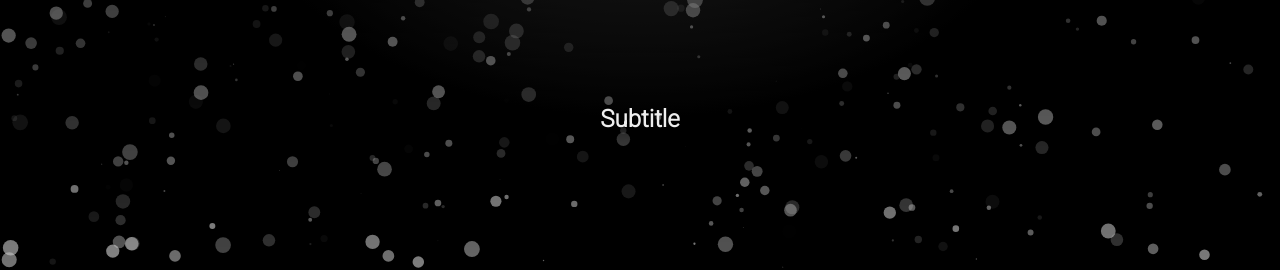
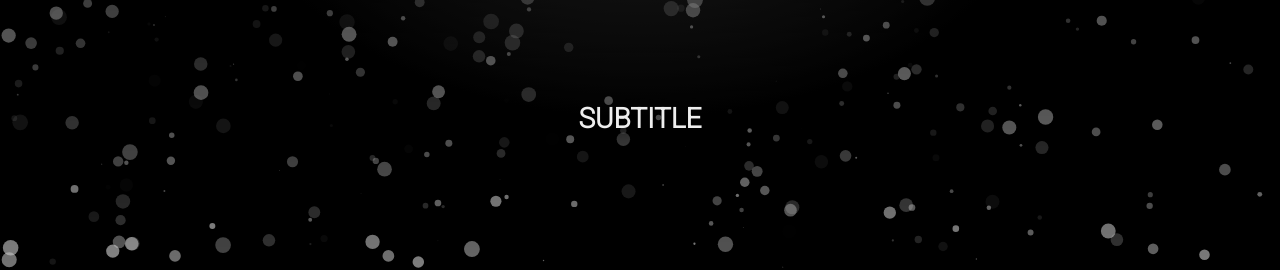
Before and after one commit to spreston4/particles, a plain HTML site: page index.html in a window 1280 px wide. Shown: the part 532-802 px from the top of the page. Drawn offline with nearby package versions, Linux system fonts and the light colour scheme.

Commit message:
Title subtitle styled.

```diff
--- a/index.html
+++ b/index.html
@@ -36,9 +36,9 @@
             <h1>
                 BIG TITLE
             </h1>
-            <h2>
-                Subtitle
-            </h2>
+            <p>
+                SUBTITLE
+            </p>
         </div>
 
         <!-- Content section template -->
--- a/style.css
+++ b/style.css
@@ -7,31 +7,25 @@
 
 body {
     margin: 0;
-
     background-color: #202020;
     background-image: radial-gradient(#797979 2%, #363636 10%, #202020 15%, black 45%);
     background-repeat: no-repeat;
     background-size: auto;
     background-attachment: fixed;
     background-position: 50% 50%;
-
     color: #EEEEEE;
 }
 
 canvas {
     display: block;
-    /* vertical-align: bottom; */
     position: fixed;
     z-index: -1;
 }
 
 #particles-js {
     position: relative;
-
     width: 100%;
     height: 100%;
-
-
 }
 
 
@@ -39,17 +33,13 @@ canvas {
 header {
     width: 100%;
     height: 100px;
-
     position:absolute;
     top: 0px;
     left: 0px;
-
     background-color: #000000;
-
     display:flex;
     align-items: center;
     justify-content: space-between;
-
     padding: 0px 50px;
 }
 
@@ -96,7 +86,9 @@ nav a:hover {
     text-shadow: 0px 5px 15px rgb(0, 0, 0);
 }
 
-#title h2 {
+#title p {
+    font-size: 1.75em;
+    font-weight: bold;
     text-shadow: 0px 5px 15px rgb(0, 0, 0);
 }
 
```
